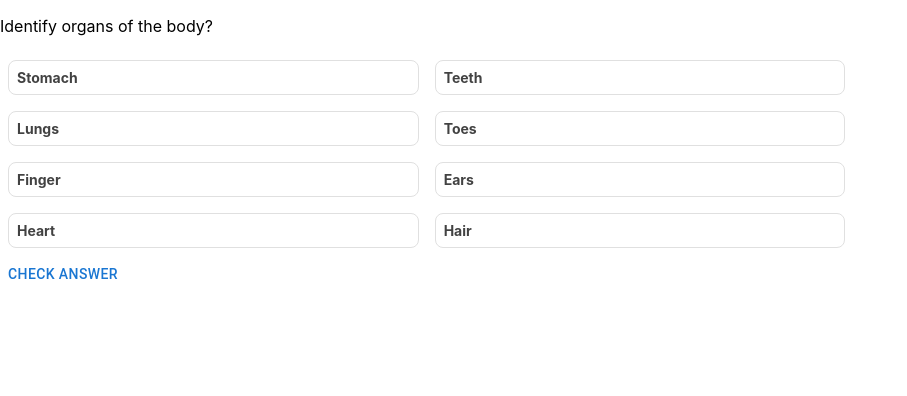
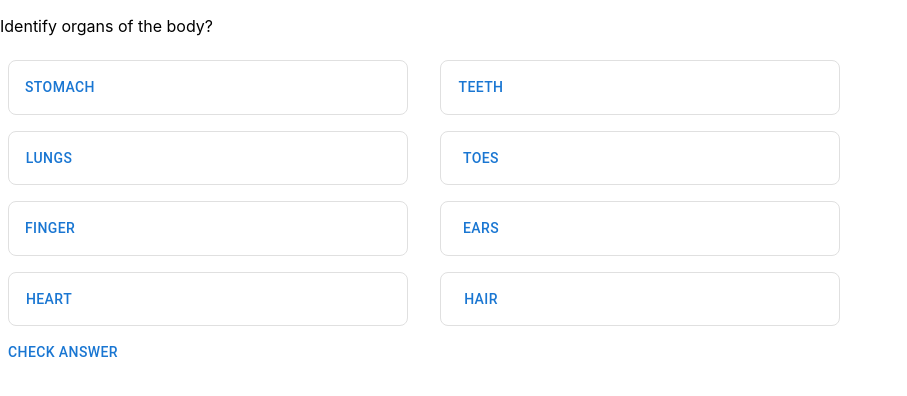
Before and after one commit to dhunt787/senecaTechTaskDhunt, a React (Create React App) app: page / in a window 1280 px wide. Shown: the top 396 px of the page, without its empty margins (0-907 px from the left). Built offline with nearby package versions, Linux system fonts and the light colour scheme; the HTML template or start-up script is replaced by a standard one.

Commit message:
adding jumbleanswers functionality and an option for a third answer

```diff
--- a/src/Components/QuestionSlider.tsx
+++ b/src/Components/QuestionSlider.tsx
@@ -4,13 +4,18 @@ import { questionSet } from "../Interfaces";
 import Box, { BoxProps } from '@mui/material/Box';
 import { Button } from "@mui/material";
 import Divider from '@mui/material/Divider';
+import { NullLiteral } from "typescript";
+import { useEffect } from "react";
+import { Container } from "@mui/system";
+import Grid from "@mui/material/Grid";
+
 
 // write a function to return a divider element for each set of questions
 // https://mui.com/material-ui/react-divider/
 //and a function to see if the answer is correct or not.
 //a function to jumble the answers
 
-const answers = [...questionSet1.AnswerSet];
+const answers: questionSet["AnswerSet"] = [...questionSet1.AnswerSet];
 
 const Item: Function = (props: BoxProps) => {
     const { sx, ...other } = props;
@@ -34,31 +39,63 @@ const Item: Function = (props: BoxProps) => {
     );
   }
 
-const RenderAnswers: Function = (questionSet1: questionSet) => {
-    return(answers.map((answer) => {
-        return(
-        <div style={{ width: '100%' }}>
-            <Box sx={{ display: 'grid', gridTemplateColumns: 'repeat(3, 1fr)' }}>
-            <Item>{answer.answerString1}</Item>
-            <Item>{answer.answerString2}</Item>
-            </Box>
-      </div>)
+const jumbleAnswers = (answers: questionSet["AnswerSet"]) => {
+  var m = answers.length, t, i;
+
+  while (m) {
+    i = Math.floor(Math.random() * m--);
+
+      t = answers[m];
+      answers[m] = answers[i];
+      answers[i] = t;
+  }
+  console.log('answers in jumbeleAnswers', jumbleAnswers);
+  return answers;
+};
+
+const checkAnswers = (answerString1: String | null, answerString2: String | null, correctAnswerPercentage: Number) => {
+  console.log('answerString1', answerString1, 'answerString2', answerString2, 'correctAnswerPercentage', correctAnswerPercentage);
+};
+
+//TODO: render a third optional answer
+
+const RenderAnswers: Function = () => {
+  console.log('answers in RenderAnswers', answers, typeof answers);
+    var jumbledAnswers = jumbleAnswers(answers);
+    console.log('jumbledAnswers', jumbledAnswers);
+
+    return(jumbledAnswers.map((answer, i) => {
+      console.log('answer', answer, 'i', i);
+      return(
+        <Box sx={{ flexGrow: 1 }} key={i}>
+        <Grid container spacing={2}>
+          <Grid item xs={4} >
+          <Item><Button type="submit" onClick={() => {checkAnswers(answer.answerString1, null, answer.correctAnswerPercentage)}}>{answer.answerString1}</Button></Item>
+          </Grid>
+          {<Grid item xs={4}>
+            <Item ><Button type="submit" onClick={() => {checkAnswers(null, answer.answerString2, answer.correctAnswerPercentage)}}>{answer.answerString2}</Button></Item>
+          </Grid>}
+        </Grid>
+      </Box>)
     })
     )
 };
 
-const jumbleAnswers: Function = () => {};
+const QuestionSlider: React.FunctionComponent = () => {
+  // setup state here.
 
-const checkAnsers: Function = () => {};
-
-const QuestionSlider: React.FunctionComponent = () => {
+  //When component mounts, jumber the answers.
+  // useEffect(() => {
+  //   jumbleAnswers(answers);
+  // }, []);
 
 const calculateAnswer = (event: React.ChangeEvent<HTMLInputElement>) => {
     console.log(event.target.value);
 }
 
     return (
-        <><p>{questionSet1.Question}</p><React.Fragment>
+        <><p>{questionSet1.Question}</p>
+        <React.Fragment>
             <RenderAnswers/>
             <div>
                 <Button type="submit"
--- a/src/Data/questionSets.tsx
+++ b/src/Data/questionSets.tsx
@@ -8,6 +8,7 @@ const questionSet1: questionSet = {
             correctAnswer: 1,
             answerString1: "Stomach",
             answerString2: "Teeth",
+            answerString3: "Liver",
             correctAnswerPercentage: 0.3333
         },
         {
--- a/src/Interfaces.tsx
+++ b/src/Interfaces.tsx
@@ -3,8 +3,10 @@ type Answer = {
     correctAnswer: Number,
     answerString1: String,
     answerString2: String,
+    answerString3?: String,
     correctAnswerPercentage: Number
 };
+
 
 export interface questionSet {
     Question: String,
```
